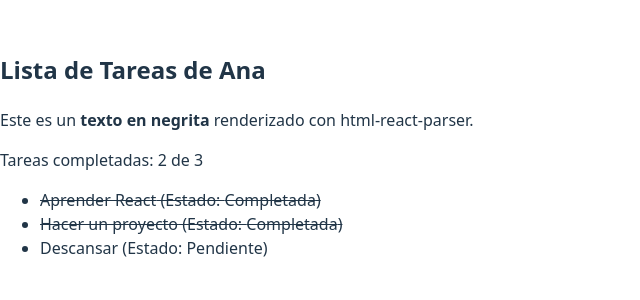
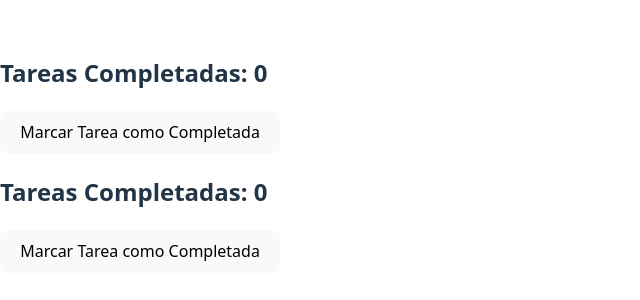
Before and after one commit to paulor242/react, a React (Vite) app: page / in a window 1280 px wide. Shown: the part 246-546 px from the top of the page, without its empty margins (0-640 px from the left). Built offline with nearby package versions, Linux system fonts and the light colour scheme.

Commit message:
se modifica

```diff
--- a/src/App.jsx
+++ b/src/App.jsx
@@ -122,7 +122,7 @@ function TodoList() {
   );
 }
 
-export default TodoList;*/
+export default TodoList;
 
 
 import './components/TodoList';
@@ -156,3 +156,41 @@ return (
 );
 }
 export default TodoList;
+
+
+import Header from './components/header';
+function App() {
+  return (
+    <div>
+      <Header />
+    </div>
+  );
+}
+export default App;
+
+import React, { Component } from 'react';
+class Header extends Component {
+  render() {
+    return (
+      <header>
+        <h1>Gestor de Tareas</h1>
+        <p>Bienvenido a tu aplicación de tareas en React 2025</p>
+      </header>
+    );
+  }
+}
+export default Header;
+*/
+
+
+import Header from './components/header';
+import TaskCounter from './components/header';
+function App() {
+  return (
+    <div>
+      <Header />
+      <TaskCounter />
+    </div>
+  );
+}
+export default App;
--- /dev/null
+++ b/src/components/header.jsx
@@ -0,0 +1,32 @@
+/*function Header() {
+    return (
+    <header>
+        <h1>Gestor de Tareas</h1>
+        <p>Bienvenido a tu aplicación de tareas en React 2025</p>
+    </header>
+    );
+  }
+export default Header;*/
+
+
+import React, { Component } from 'react';
+class TaskCounter extends Component {
+  constructor(props) {
+    super(props);
+    this.state = {
+      completedTasks: 0
+    };
+  }
+  handleIncrement = () => {
+    this.setState({ completedTasks: this.state.completedTasks + 1 });
+  };
+  render() {
+    return (
+      <div>
+        <h2>Tareas Completadas: {this.state.completedTasks}</h2>
+        <button onClick={this.handleIncrement}>Marcar Tarea como Completada</button>
+      </div>
+    );
+  }
+}
+export default TaskCounter;
```
